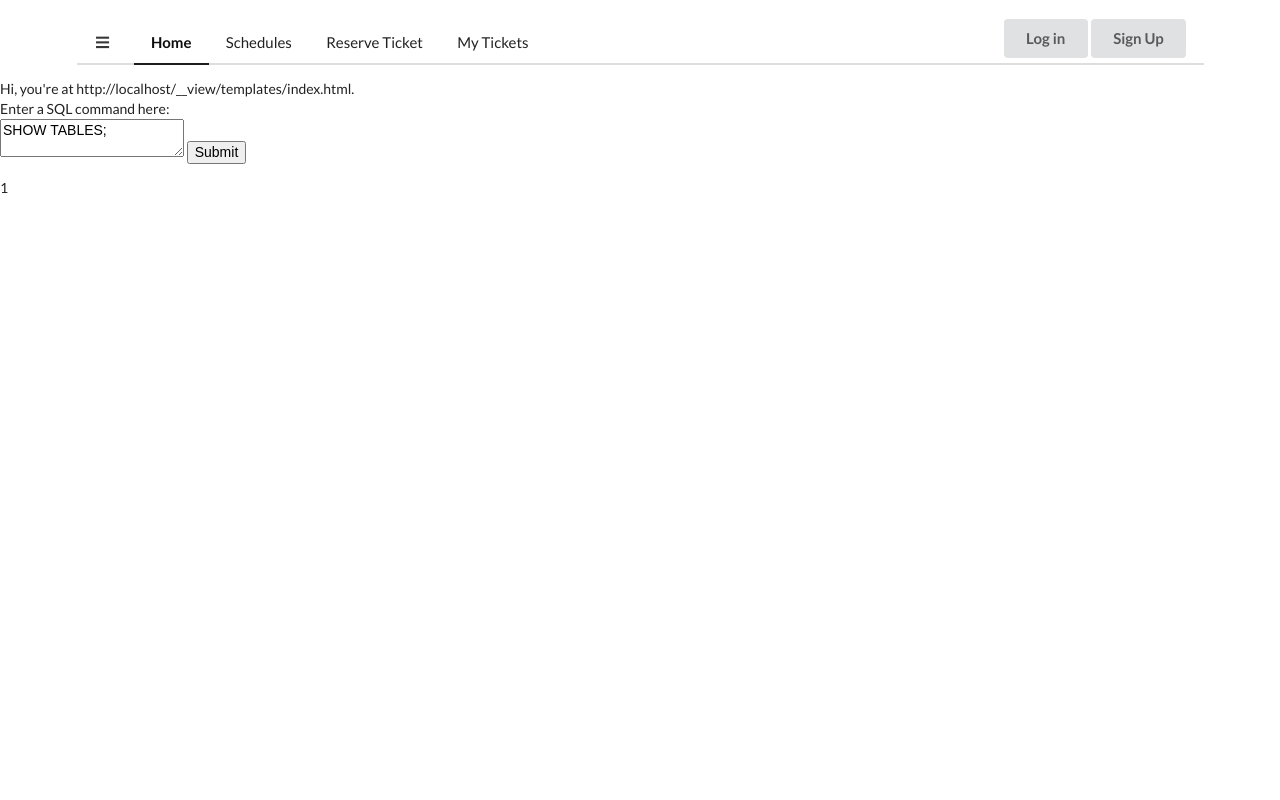
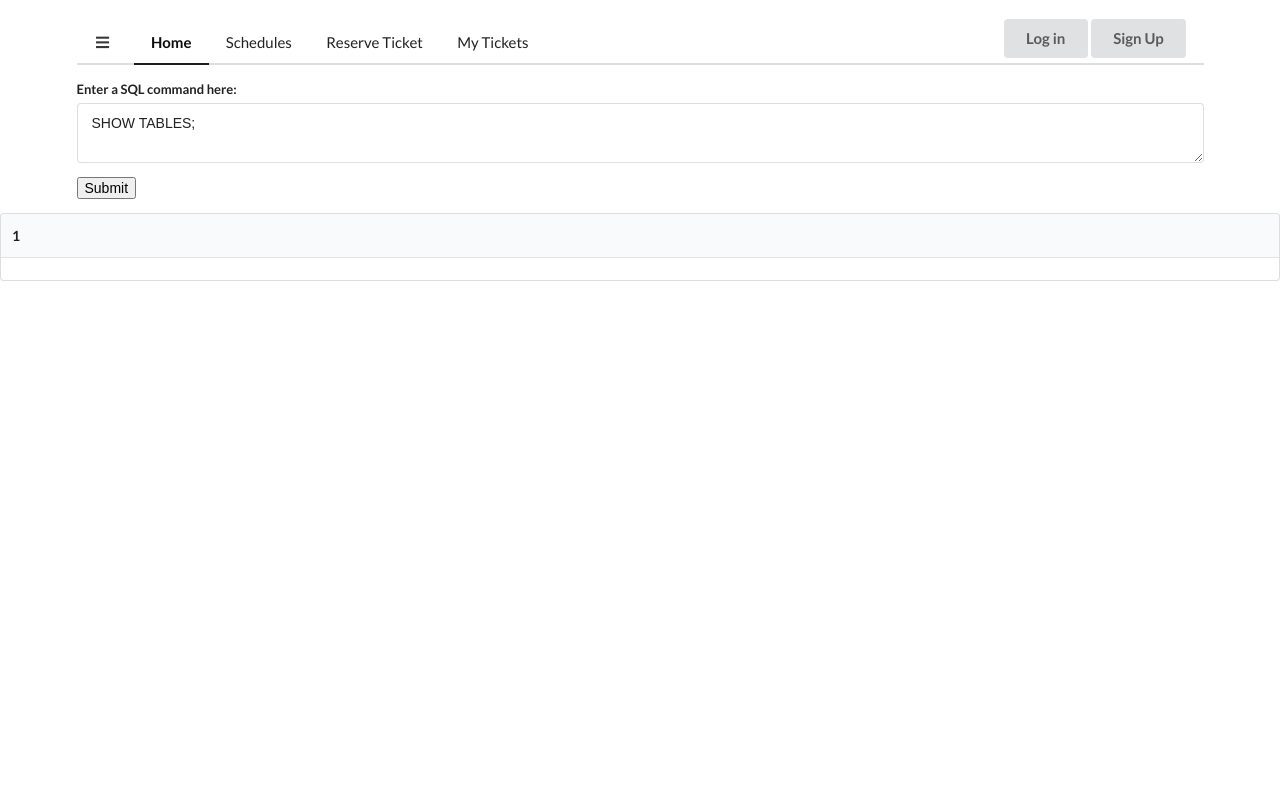
Before and after one commit to jamesw8/RailroadSystem, a Flask app: template templates/index.html in a window 1280 px wide. Run offline with Flask 2, Linux system fonts and the light colour scheme; the template is opened without the code that fills it: most values are stand-ins (such as "Sample title", 1, 10 or a date in 2020); lists and menus that the app fills with data are empty; some libraries are stand-ins or nearby versions.

Commit message:
Added css f/w

```diff
--- a/templates/index.html
+++ b/templates/index.html
@@ -1,17 +1,28 @@
 {% extends "base.html" %}
 {% block content %}
-	Hi, you're at {{ request['url'] }}.
 	<form method="post" action="/f17336pteam3{{ url_for('index') }}">
-		<label>Enter a SQL command here:</label>
-		<br />
-		<textarea name="command" placeholder="SQL command here." required>SHOW TABLES;</textarea>
-		<input type="submit" value="Submit" />
+		<div class="ui container form">
+			<div class="field">
+				<label>Enter a SQL command here:</label>
+				<textarea rows="2" cols="5" name="command" placeholder="SQL command here." required>SHOW TABLES;</textarea>
+			</div>
+			<input type="submit" value="Submit" />
+		</div>
 	</form>
 	{% if results %}
-		<div>
-			{% for attribute in results %}
-				{{ attribute[0] }}
-			{% endfor %}
-		</div>
+		<table class="ui celled table">
+			<thead>
+				<tr>
+					{% for attribute in results %}
+						<th>{{ attribute[0] }}</th>
+					{% endfor %}
+				</tr>
+			</thead>
+			<tbody>
+				<tr>
+					<td></td>
+				</tr>
+			</tbody>
+		</table>
 	{% endif %}
 {% endblock %}
```
